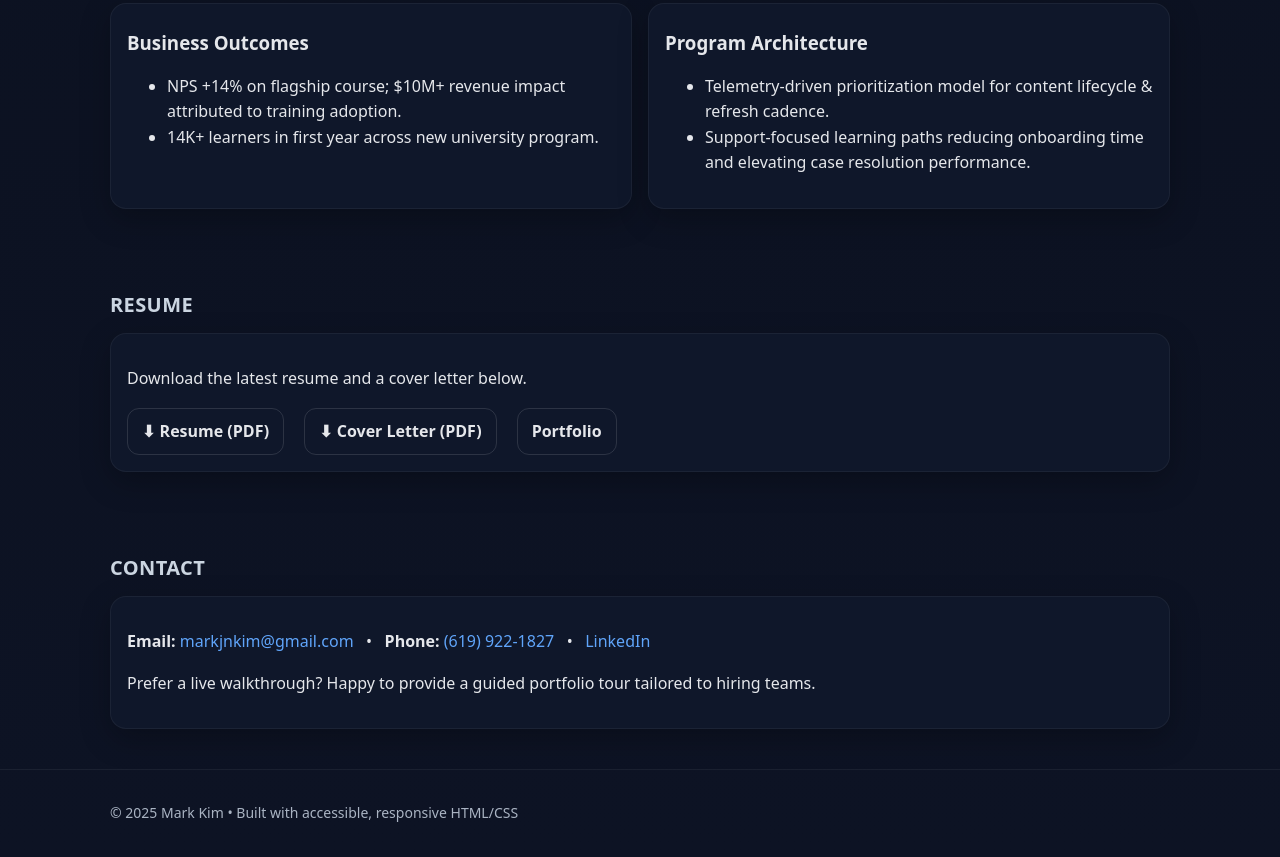
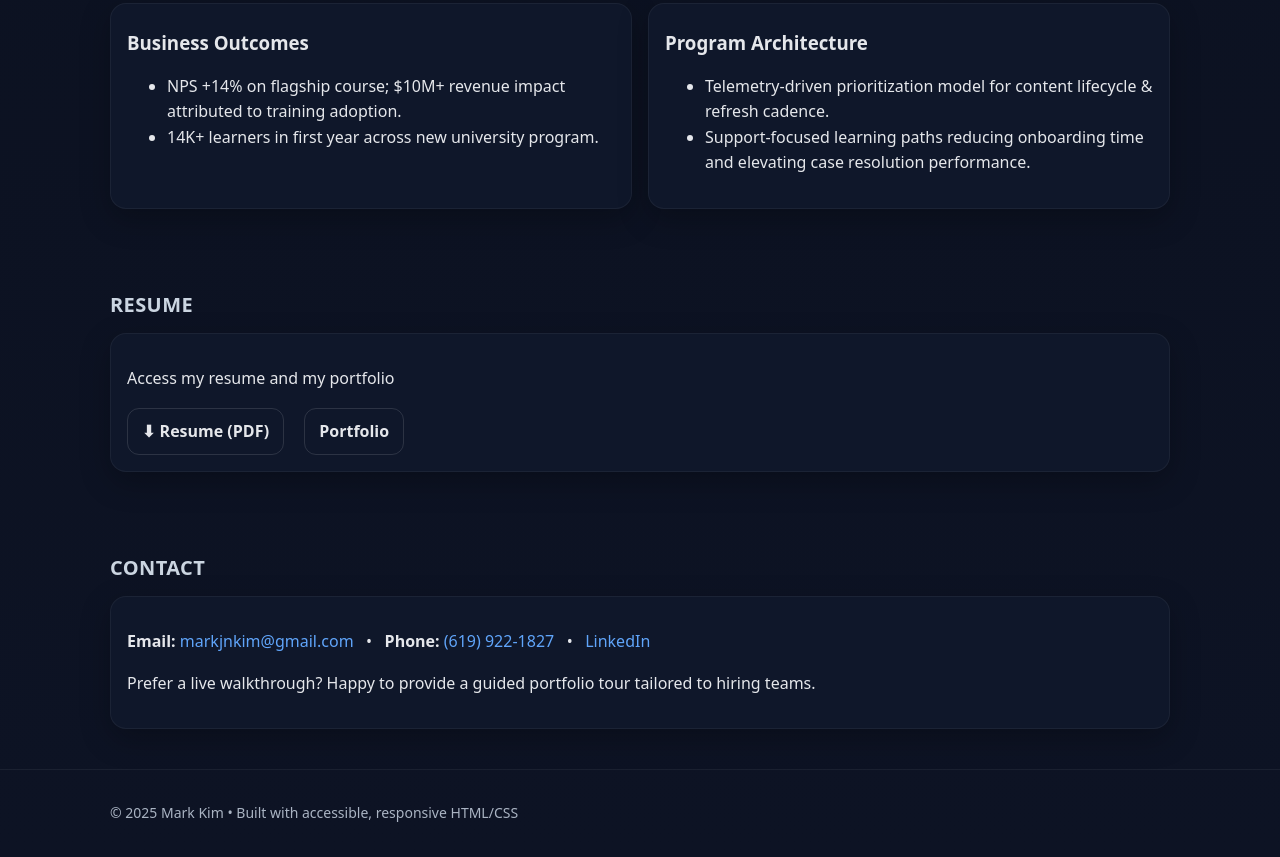
Before and after one commit to markjnkim/portfolio-mk, a plain HTML site: page index.html in a window 1280 px wide. Shown: the part 2049-2906 px from the top of the page. Drawn offline with Linux system fonts and the light colour scheme.

Commit message:
Update index.html
remove antiquated cover letter

```diff
--- a/index.html
+++ b/index.html
@@ -193,10 +193,9 @@ b<!doctype html>
       <div class="container">
         <h2 class="section-title">RESUME</h2>
         <div class="card">
-          <p>Download the latest resume and a cover letter below.</p>
+          <p>Access my resume and my portfolio</p>
           <div class="resume-links">
             <a class="btn" href="assets/docs/Mark_Kim_Resume.pdf" download>⬇ Resume (PDF)</a>
-            <a class="btn" href="assets/docs/Mark_Kim_Cover_Letter.pdf" download>⬇ Cover Letter (PDF)</a>
             <a class="btn" href="https://bit.ly/mark_kim_portfolio" target="_blank" rel="noopener">Portfolio</a>
           </div>
         </div>
```
